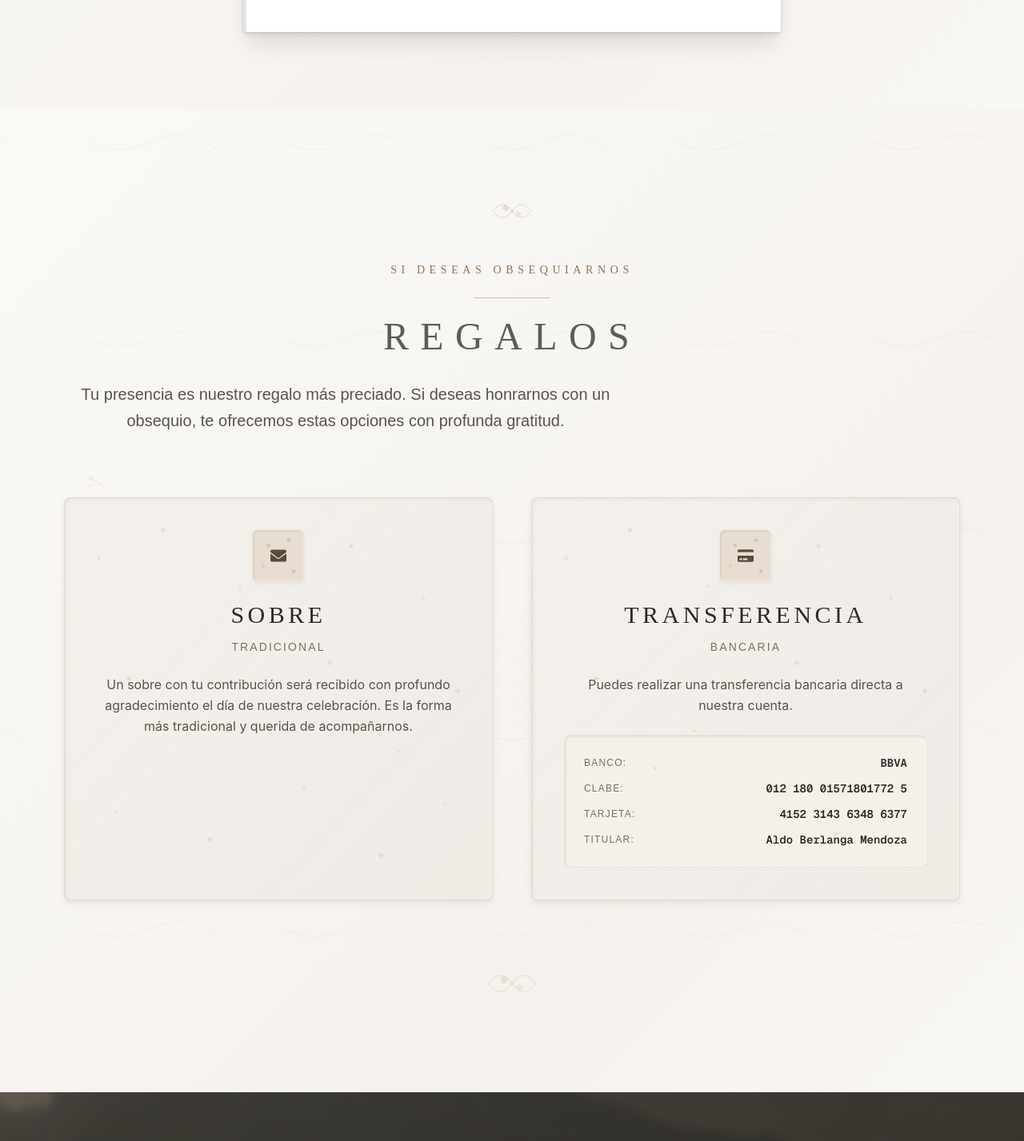
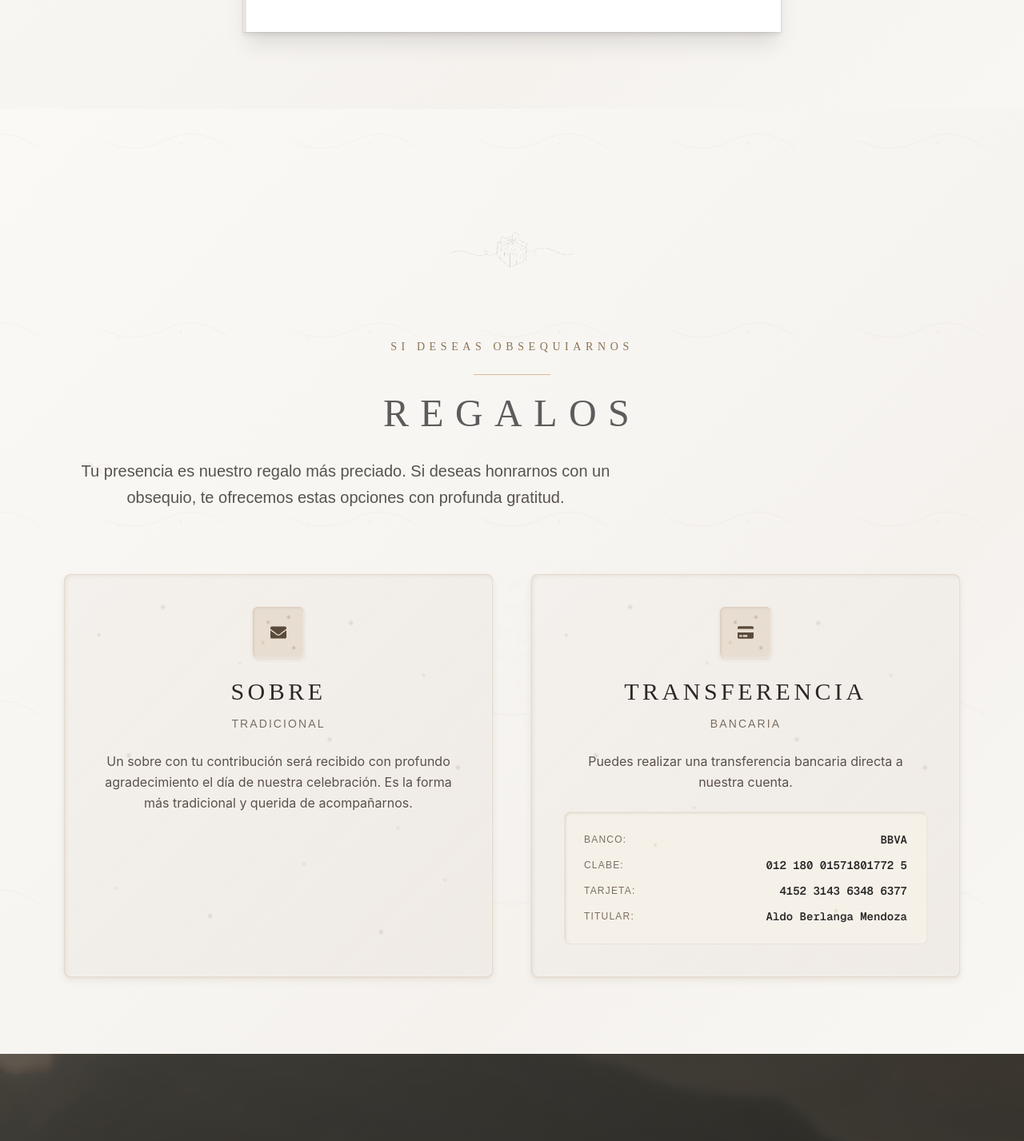
Before and after one commit to AlejoReyna/wedding_invitation, a Next.js app: page / in a window 1280 px wide. Shown: the part 7687-9114 px from the top of the page at 80% size. Built offline with nearby package versions, Linux system fonts and the light colour scheme.

Commit message:
More icons

```diff
--- a/src/app/components/GiftSection.tsx
+++ b/src/app/components/GiftSection.tsx
@@ -1,6 +1,7 @@
 "use client"
 import { useEffect, useRef, useState } from 'react';
 import { FaCreditCard, FaEnvelope } from 'react-icons/fa';
+import Image from 'next/image';
 
 // Componente GiftCard premium
 interface GiftCardProps {
@@ -247,10 +248,19 @@ export default function GiftSection() {
           isVisible ? 'opacity-100 translate-y-0' : 'opacity-0 translate-y-12'
         }`} style={{ transitionDelay: '200ms' }}>
 
-          {/* Decorative top element */}
+          {/* Gift asset */}
           <div className="flex justify-center mb-8">
-            <div className="w-16 h-16 opacity-40">
-              <FloralDecoration />
+            <div className="w-32 h-32 md:w-40 md:h-40 opacity-50">
+              <Image
+                src="/assets/gift_asset.png"
+                alt="Gift icon"
+                width={160}
+                height={160}
+                className="object-contain w-full h-full"
+                style={{
+                  filter: 'sepia(40%) saturate(80%) hue-rotate(5deg) brightness(1.1)'
+                }}
+              />
             </div>
           </div>
 
@@ -316,14 +326,7 @@ export default function GiftSection() {
           </div>
         </div>
 
-        {/* Bottom decorative element */}
-        <div className={`flex justify-center mt-16 transition-all duration-2000 ease-out ${
-          isVisible ? 'opacity-100 translate-y-0' : 'opacity-0 translate-y-8'
-        }`} style={{ transitionDelay: '1000ms' }}>
-          <div className="w-20 h-20 opacity-30">
-            <FloralDecoration />
-          </div>
-        </div>
+
       </div>
 
       <style jsx>{`
```
Also changed, not shown: public/assets/gift_asset.png (added).
